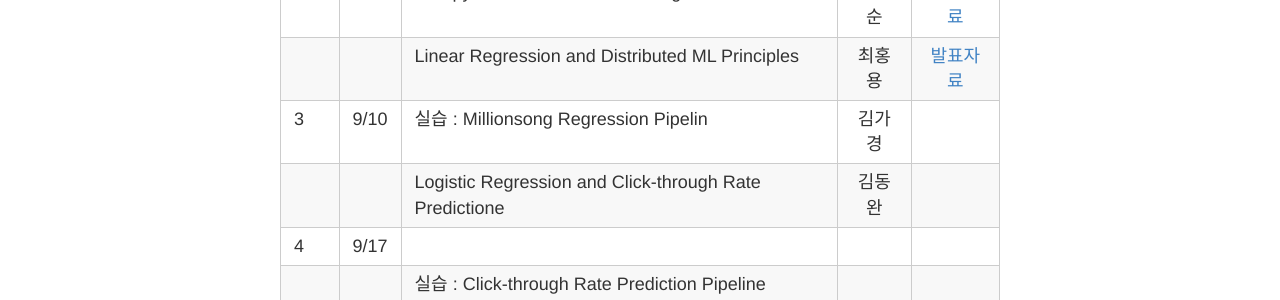
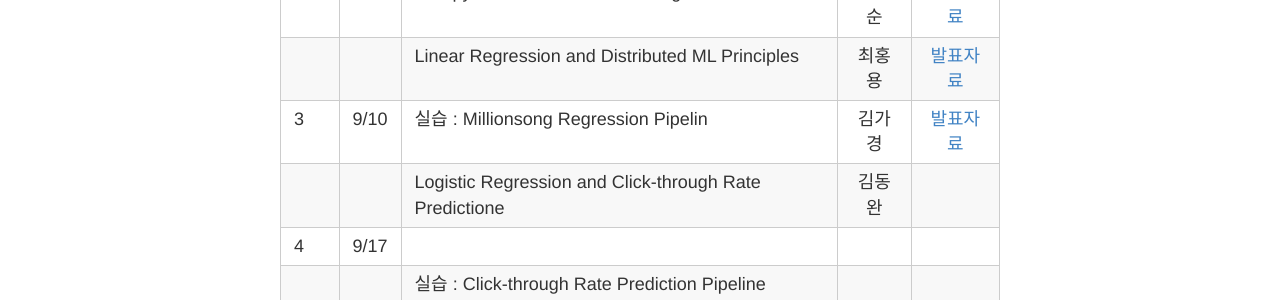
Before and after one commit to biospin/biospark, a Jekyll site: the page built from _posts/2015-8-25-SCHEDULE.md, in a window 1280 px wide. Shown: the part 589-889 px from the top of the page. Built offline with Jekyll 4.4.1, drawn with Linux system fonts in a browser that asks for light colours; Markdown is read by kramdown in place of the engine named in the settings.

Commit message:
Update 2015-8-25-SCHEDULE.md

```diff
--- a/_posts/2015-8-25-SCHEDULE.md
+++ b/_posts/2015-8-25-SCHEDULE.md
@@ -15,7 +15,7 @@ title: 스터디 일정 & 커리큘럼 & 발표자료
 |   |    |pySpark를 이용한 간단한 실습(Word count)      |최창순   |[발표자료](http://nbviewer.ipython.org/github/biospin/biospark/blob/master/Part1/Week4/lab1_word_count_student_Answer_CS_20150730.ipynb)|
 | 2 |9/3 | Numpy module 소개 및 Linear regression| 최창순 |[발표자료](http://nbviewer.ipython.org/github/biospin/biospark/blob/master/Part2/Week2_20150903/Week2_Numpy_LinearReg.ipynb) |
 |   |    | Linear Regression and Distributed ML Principles  | 최홍용  |[발표자료](https://drive.google.com/file/d/0Bxpyd3jlvM81TDBlT2tXUHBjcGM/view)                                          |
-| 3 |9/10|실습 : Millionsong Regression Pipelin  |김가경 |         |
+| 3 |9/10|실습 : Millionsong Regression Pipelin  |김가경 |[발표자료](http://nbviewer.ipython.org/github/biospin/biospark/blob/master/Part2/Week3_20150910/ML_lab3_linear_reg_student_answer.ipynb) |
 |   |    | Logistic Regression and Click-through Rate Predictione | 김동완  |                                          |
 | 4 |9/17|        |         |                                           |
 |   |    | 실습 : Click-through Rate Prediction Pipeline          |         |                                          |
```
